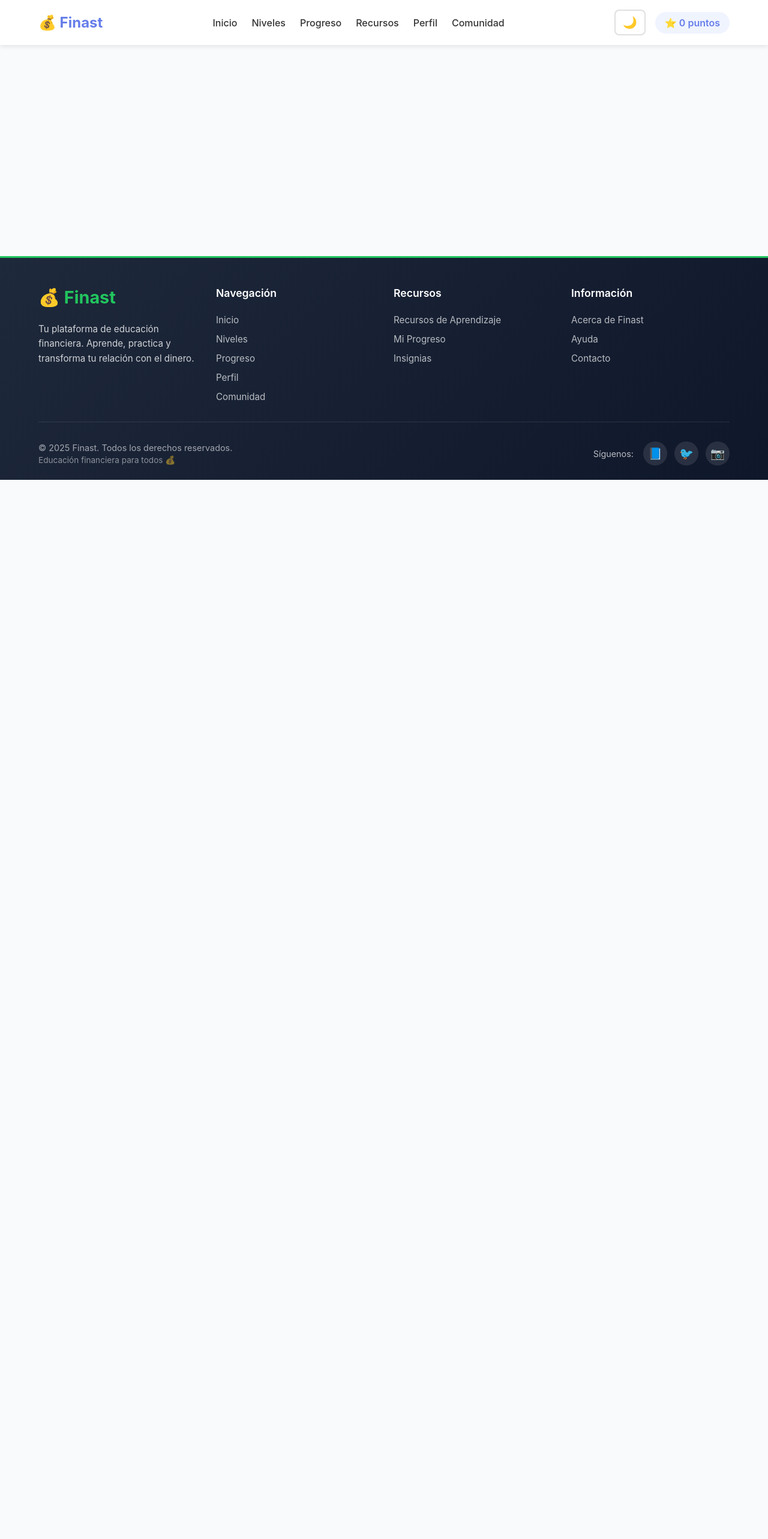
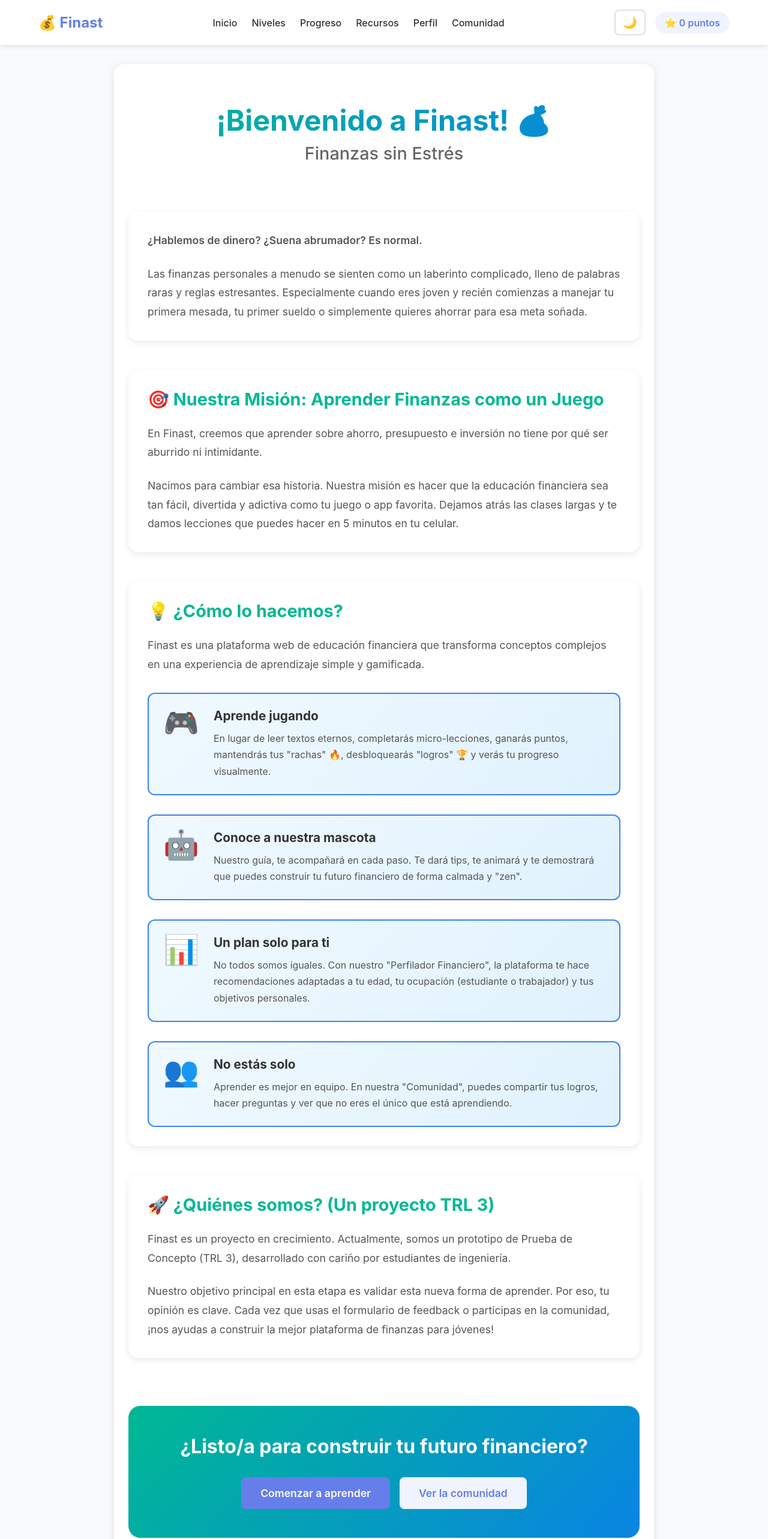
Before and after one commit to tvalw/finast, a React (Vite) app: page /about in a window 1280 px wide. Shown: the top 2566 px of the page at 60% size. Before the commit the page ends 800 px from the top, so only its background shows below. Built offline with nearby package versions, Linux system fonts and the light colour scheme.

Commit message:
acerca de finast

```diff
--- a/src/App.css
+++ b/src/App.css
@@ -3007,6 +3007,240 @@ body {
   .post-type-badge {
     font-size: 0.75rem;
     padding: 0.2rem 0.5rem;
+  }
+}
+
+/* Página Acerca de */
+.about-page {
+  max-width: 900px;
+  margin: 0 auto;
+  padding: 2rem 1.5rem;
+}
+
+.about-container {
+  animation: fadeInUp 0.6s ease-out;
+}
+
+.about-hero {
+  text-align: center;
+  margin-bottom: 3rem;
+  padding: 2rem 0;
+}
+
+.about-hero h1 {
+  font-size: 3rem;
+  font-weight: 700;
+  color: #00b894;
+  margin-bottom: 0.5rem;
+  background: linear-gradient(135deg, #00b894 0%, #0984e3 100%);
+  -webkit-background-clip: text;
+  -webkit-text-fill-color: transparent;
+  background-clip: text;
+}
+
+.about-subtitle {
+  font-size: 1.8rem;
+  color: #666;
+  font-weight: 500;
+  margin: 0;
+}
+
+.about-content {
+  display: flex;
+  flex-direction: column;
+  gap: 3rem;
+}
+
+.about-section {
+  background: white;
+  padding: 2rem;
+  border-radius: 16px;
+  box-shadow: 0 4px 12px rgba(0, 0, 0, 0.08);
+}
+
+.about-intro {
+  font-size: 1.3rem;
+  font-weight: 600;
+  color: #333;
+  margin-bottom: 1.5rem;
+  line-height: 1.6;
+}
+
+.about-section p {
+  font-size: 1.1rem;
+  line-height: 1.8;
+  color: #555;
+  margin-bottom: 1.5rem;
+}
+
+.about-section p:last-child {
+  margin-bottom: 0;
+}
+
+.about-section-title {
+  font-size: 1.8rem;
+  font-weight: 700;
+  color: #00b894;
+  margin-bottom: 1.5rem;
+  display: flex;
+  align-items: center;
+  gap: 0.5rem;
+}
+
+.about-features {
+  display: flex;
+  flex-direction: column;
+  gap: 2rem;
+  margin-top: 2rem;
+}
+
+.about-feature {
+  display: flex;
+  gap: 1.5rem;
+  align-items: flex-start;
+  padding: 1.5rem;
+  background: linear-gradient(135deg, #f0f9ff 0%, #e0f2fe 100%);
+  border-radius: 12px;
+  border: 2px solid #3b82f6;
+  transition: transform 0.3s ease, box-shadow 0.3s ease;
+}
+
+.about-feature:hover {
+  transform: translateY(-4px);
+  box-shadow: 0 8px 24px rgba(59, 130, 246, 0.2);
+}
+
+.feature-icon {
+  font-size: 3rem;
+  flex-shrink: 0;
+  line-height: 1;
+}
+
+.feature-content h4 {
+  font-size: 1.3rem;
+  font-weight: 700;
+  color: #333;
+  margin-bottom: 0.75rem;
+}
+
+.feature-content p {
+  font-size: 1rem;
+  line-height: 1.7;
+  color: #555;
+  margin: 0;
+}
+
+.about-cta {
+  text-align: center;
+  padding: 3rem 2rem;
+  background: linear-gradient(135deg, #00b894 0%, #0984e3 100%);
+  border-radius: 20px;
+  color: white;
+  margin-top: 2rem;
+}
+
+.about-cta-title {
+  font-size: 2rem;
+  font-weight: 700;
+  margin-bottom: 2rem;
+  color: white;
+}
+
+.about-cta-buttons {
+  display: flex;
+  gap: 1rem;
+  justify-content: center;
+  flex-wrap: wrap;
+}
+
+.about-cta-buttons .btn {
+  min-width: 200px;
+}
+
+/* Modo oscuro para página About */
+.dark .about-section {
+  background: var(--bg-secondary);
+  border: 1px solid var(--border-color);
+}
+
+.dark .about-hero h1 {
+  background: linear-gradient(135deg, #22c55e 0%, #3b82f6 100%);
+  -webkit-background-clip: text;
+  -webkit-text-fill-color: transparent;
+  background-clip: text;
+}
+
+.dark .about-subtitle {
+  color: var(--text-secondary);
+}
+
+.dark .about-intro {
+  color: var(--text-primary);
+}
+
+.dark .about-section p {
+  color: var(--text-secondary);
+}
+
+.dark .about-section-title {
+  color: #22c55e;
+}
+
+.dark .about-feature {
+  background: linear-gradient(135deg, rgba(59, 130, 246, 0.1) 0%, rgba(34, 197, 94, 0.1) 100%);
+  border-color: #3b82f6;
+}
+
+.dark .feature-content h4 {
+  color: var(--text-primary);
+}
+
+.dark .feature-content p {
+  color: var(--text-secondary);
+}
+
+/* Responsive para página About */
+@media (max-width: 768px) {
+  .about-hero h1 {
+    font-size: 2rem;
+  }
+
+  .about-subtitle {
+    font-size: 1.4rem;
+  }
+
+  .about-section {
+    padding: 1.5rem;
+  }
+
+  .about-section-title {
+    font-size: 1.5rem;
+  }
+
+  .about-feature {
+    flex-direction: column;
+    text-align: center;
+    padding: 1.25rem;
+  }
+
+  .feature-icon {
+    font-size: 2.5rem;
+  }
+
+  .about-cta {
+    padding: 2rem 1.5rem;
+  }
+
+  .about-cta-title {
+    font-size: 1.5rem;
+  }
+
+  .about-cta-buttons {
+    flex-direction: column;
+  }
+
+  .about-cta-buttons .btn {
+    width: 100%;
   }
 }
 
--- a/src/App.jsx
+++ b/src/App.jsx
@@ -9,6 +9,7 @@ import Progress from './pages/Progress.jsx';
 import Profile from './pages/Profile.jsx';
 import Community from './pages/Community.jsx';
 import Resources from './pages/Resources.jsx';
+import About from './pages/About.jsx';
 import { updateStreak } from './utils/storage.js';
 import './App.css';
 
@@ -47,6 +48,7 @@ function App() {
             <Route path="/profile" element={<Profile />} />
             <Route path="/community" element={<Community />} />
             <Route path="/resources" element={<Resources />} />
+            <Route path="/about" element={<About />} />
           </Routes>
         </main>
         <Footer />
--- a/src/components/Footer.jsx
+++ b/src/components/Footer.jsx
@@ -52,7 +52,7 @@ export default function Footer() {
           <div className="footer-section">
             <h4 className="footer-title">Información</h4>
             <ul className="footer-links">
-              <li><a href="#about" onClick={(e) => e.preventDefault()}>Acerca de Finast</a></li>
+              <li><Link to="/about">Acerca de Finast</Link></li>
               <li><a href="#help" onClick={(e) => e.preventDefault()}>Ayuda</a></li>
               <li><a href="#contact" onClick={(e) => e.preventDefault()}>Contacto</a></li>
             </ul>
--- /dev/null
+++ b/src/pages/About.jsx
@@ -0,0 +1,110 @@
+import { Link } from 'react-router-dom';
+
+/**
+ * Página "Acerca de Finast"
+ * Muestra información sobre la plataforma, su misión y cómo funciona
+ */
+export default function About() {
+  return (
+    <div className="page about-page">
+      <div className="about-container">
+        <div className="about-hero">
+          <h1>¡Bienvenido a Finast! 💰</h1>
+          <h2 className="about-subtitle">Finanzas sin Estrés</h2>
+        </div>
+
+        <div className="about-content">
+          <section className="about-section">
+            <p className="about-intro">
+              ¿Hablemos de dinero? ¿Suena abrumador? Es normal.
+            </p>
+            <p>
+              Las finanzas personales a menudo se sienten como un laberinto complicado, lleno de palabras raras y reglas estresantes. Especialmente cuando eres joven y recién comienzas a manejar tu primera mesada, tu primer sueldo o simplemente quieres ahorrar para esa meta soñada.
+            </p>
+          </section>
+
+          <section className="about-section">
+            <h3 className="about-section-title">🎯 Nuestra Misión: Aprender Finanzas como un Juego</h3>
+            <p>
+              En Finast, creemos que aprender sobre ahorro, presupuesto e inversión no tiene por qué ser aburrido ni intimidante.
+            </p>
+            <p>
+              Nacimos para cambiar esa historia. Nuestra misión es hacer que la educación financiera sea tan fácil, divertida y adictiva como tu juego o app favorita. Dejamos atrás las clases largas y te damos lecciones que puedes hacer en 5 minutos en tu celular.
+            </p>
+          </section>
+
+          <section className="about-section">
+            <h3 className="about-section-title">💡 ¿Cómo lo hacemos?</h3>
+            <p>
+              Finast es una plataforma web de educación financiera que transforma conceptos complejos en una experiencia de aprendizaje simple y gamificada.
+            </p>
+
+            <div className="about-features">
+              <div className="about-feature">
+                <div className="feature-icon">🎮</div>
+                <div className="feature-content">
+                  <h4>Aprende jugando</h4>
+                  <p>
+                    En lugar de leer textos eternos, completarás micro-lecciones, ganarás puntos, mantendrás tus "rachas" 🔥, desbloquearás "logros" 🏆 y verás tu progreso visualmente.
+                  </p>
+                </div>
+              </div>
+
+              <div className="about-feature">
+                <div className="feature-icon">🤖</div>
+                <div className="feature-content">
+                  <h4>Conoce a nuestra mascota</h4>
+                  <p>
+                    Nuestro guía, te acompañará en cada paso. Te dará tips, te animará y te demostrará que puedes construir tu futuro financiero de forma calmada y "zen".
+                  </p>
+                </div>
+              </div>
+
+              <div className="about-feature">
+                <div className="feature-icon">📊</div>
+                <div className="feature-content">
+                  <h4>Un plan solo para ti</h4>
+                  <p>
+                    No todos somos iguales. Con nuestro "Perfilador Financiero", la plataforma te hace recomendaciones adaptadas a tu edad, tu ocupación (estudiante o trabajador) y tus objetivos personales.
+                  </p>
+                </div>
+              </div>
+
+              <div className="about-feature">
+                <div className="feature-icon">👥</div>
+                <div className="feature-content">
+                  <h4>No estás solo</h4>
+                  <p>
+                    Aprender es mejor en equipo. En nuestra "Comunidad", puedes compartir tus logros, hacer preguntas y ver que no eres el único que está aprendiendo.
+                  </p>
+                </div>
+              </div>
+            </div>
+          </section>
+
+          <section className="about-section">
+            <h3 className="about-section-title">🚀 ¿Quiénes somos? (Un proyecto TRL 3)</h3>
+            <p>
+              Finast es un proyecto en crecimiento. Actualmente, somos un prototipo de Prueba de Concepto (TRL 3), desarrollado con cariño por estudiantes de ingeniería.
+            </p>
+            <p>
+              Nuestro objetivo principal en esta etapa es validar esta nueva forma de aprender. Por eso, tu opinión es clave. Cada vez que usas el formulario de feedback o participas en la comunidad, ¡nos ayudas a construir la mejor plataforma de finanzas para jóvenes!
+            </p>
+          </section>
+
+          <section className="about-cta">
+            <h3 className="about-cta-title">¿Listo/a para construir tu futuro financiero?</h3>
+            <div className="about-cta-buttons">
+              <Link to="/levels" className="btn btn-primary btn-large">
+                Comenzar a aprender
+              </Link>
+              <Link to="/community" className="btn btn-secondary btn-large">
+                Ver la comunidad
+              </Link>
+            </div>
+          </section>
+        </div>
+      </div>
+    </div>
+  );
+}
```
